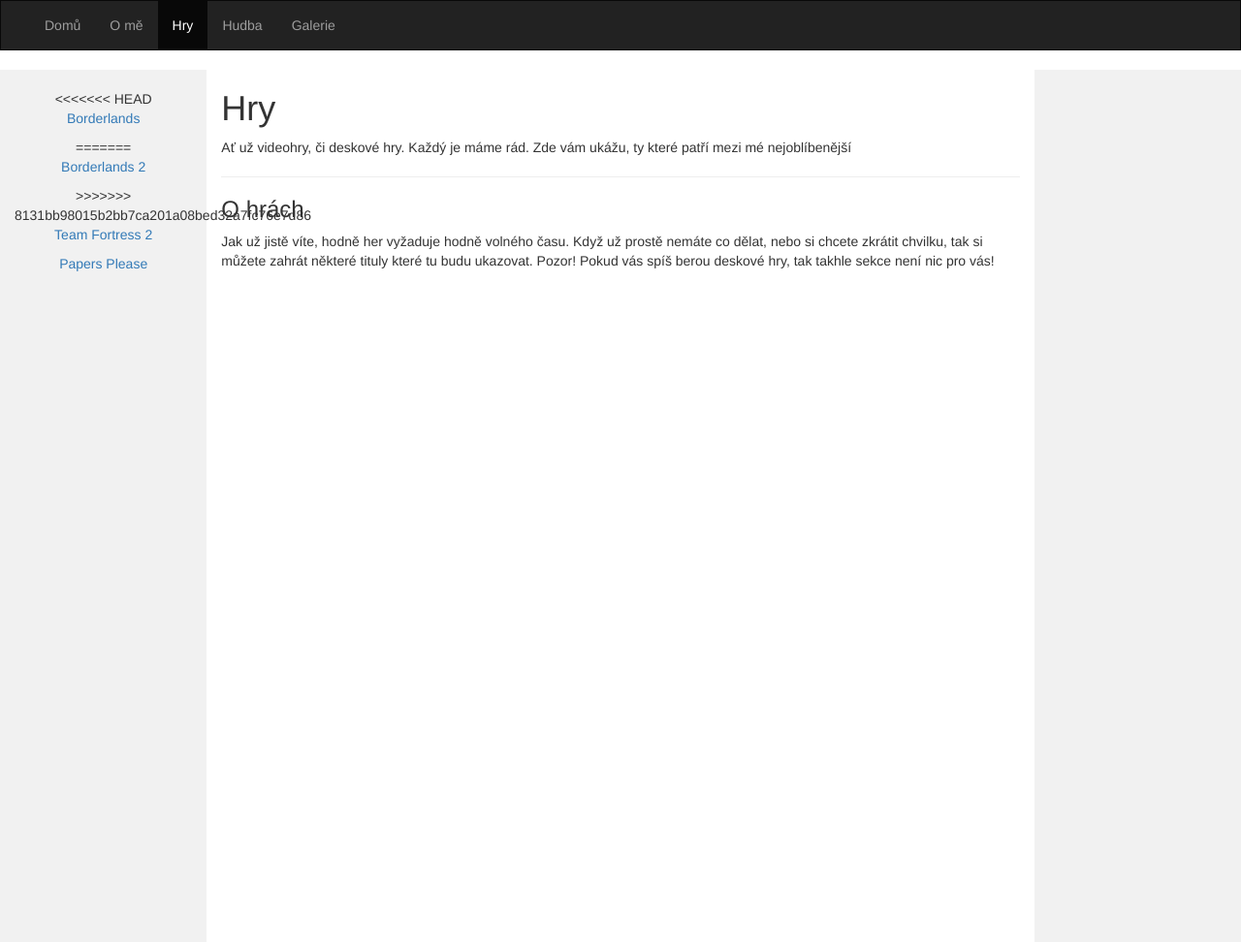
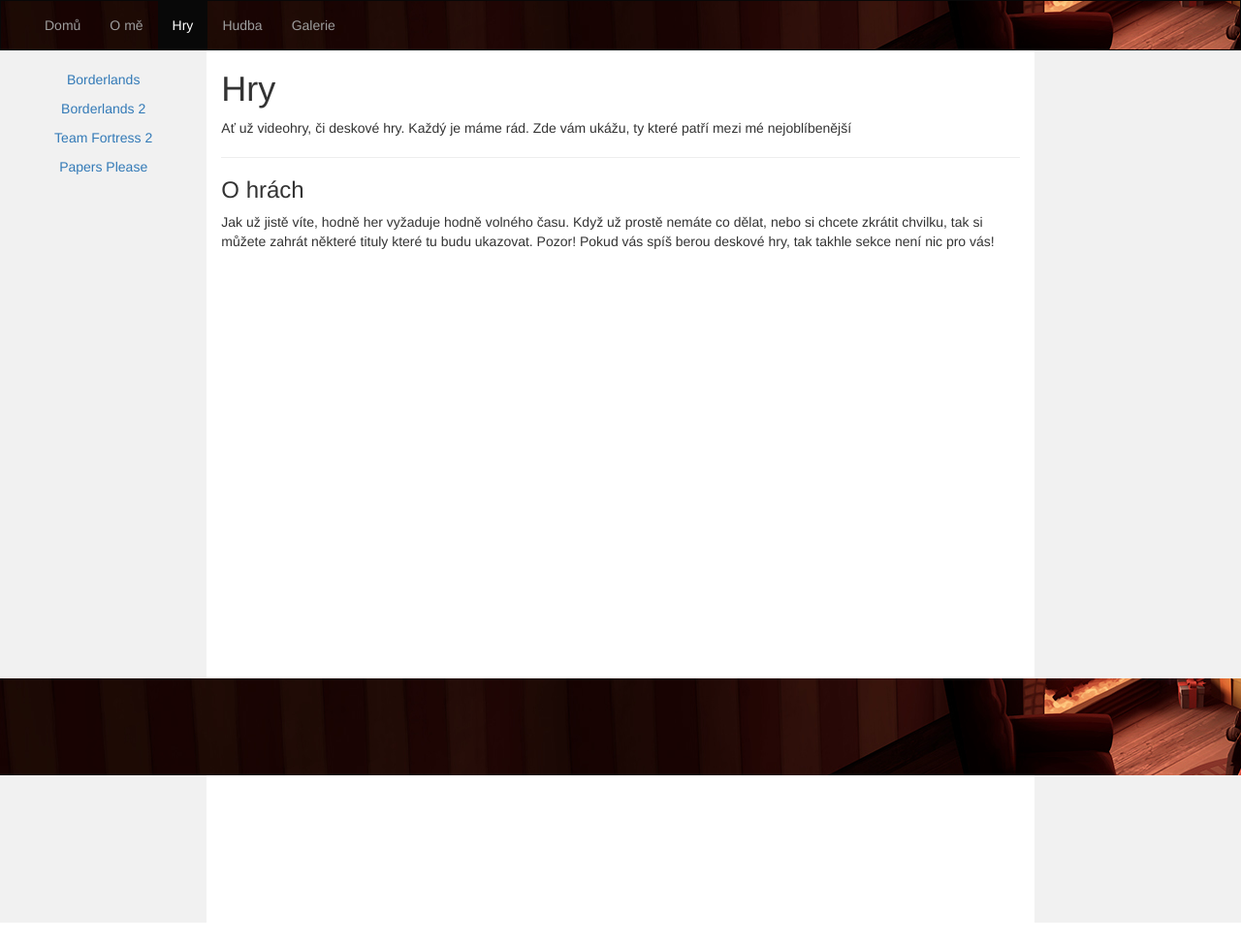
Before and after one commit to l1fsec/pliska.webimage-1.0, a plain HTML site: page games.htm in a window 1280 px wide. Shown: the whole page at 97% size. Drawn offline with nearby package versions, Linux system fonts and the light colour scheme.

Commit message:
-----
Updated log file

```diff
--- a/games.htm
+++ b/games.htm
@@ -14,14 +14,12 @@
     /* Remove the navbar's default margin-bottom and rounded borders */
 
         .navbar {
-<<<<<<< HEAD
             background-image: url("obrazky/BGIT.jpg");
             background-position: left;
-=======
+
             background-image: url(obrazky/gameBG.jpg);
             background-position: center;
->>>>>>> 8131bb98015b2bb7ca201a08bed32a7fc76e7d86
-            margin-bottom: 0;
+           margin-bottom: 0;
             border-radius: 0;
         }
         /* Set height of the grid so .sidenav can be 100% (adjust as needed) */
@@ -39,15 +37,15 @@
         /* Set black background color, white text and some padding */
 
         footer {
-<<<<<<< HEAD
+
             background-image: url(obrazky/BGIT.jpg);
             color: white;
             background-position: left;
-=======
+
             background-image: url(obrazky/gameBG.jpg);
             color: white;
             background-position: center;
->>>>>>> 8131bb98015b2bb7ca201a08bed32a7fc76e7d86
+
             padding: 10px;
             position: fixed;
             height: 100px;
@@ -101,11 +99,11 @@
     <div class="container-fluid text-center">
         <div class="row content">
             <div class="col-sm-2 sidenav">
-<<<<<<< HEAD
+
                 <p><a href="borderlands2.htm">Borderlands</a></p>
-=======
+
                 <p><a href="borderlands2.htm" class="disabled">Borderlands 2</a></p>
->>>>>>> 8131bb98015b2bb7ca201a08bed32a7fc76e7d86
+
                 <p><a href="tf2.htm" class="disabled">Team Fortress 2</a></p>
                 <p><a href="papers.htm" class="disabled">Papers Please</a></p>
             </div>
```
Also changed, not shown: music.htm (+2 -2 lines).
